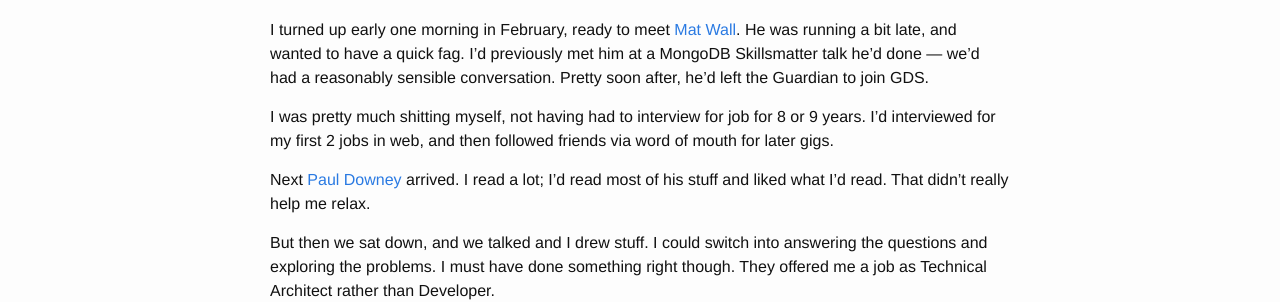
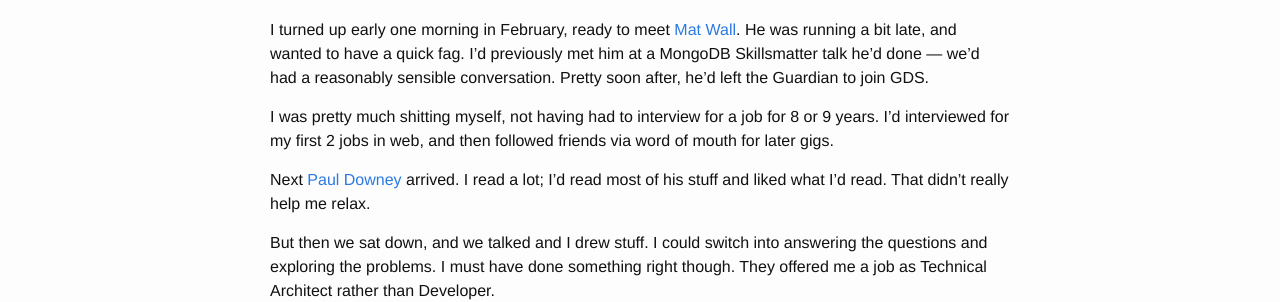
Before and after one commit to jabley/jamesabley.com, a Jekyll site: the page built from _posts/2016-01-21-gds-alumnus.md, in a window 1280 px wide. Shown: the part 425-727 px from the top of the page. Built offline with Jekyll 4.4.1, drawn with Linux system fonts in a browser that asks for light colours.

Commit message:
Minor grammar fix

```diff
--- a/_posts/2016-01-21-gds-alumnus.md
+++ b/_posts/2016-01-21-gds-alumnus.md
@@ -15,7 +15,7 @@
 
 I turned up early one morning in February, ready to meet [Mat Wall][matwall]. He was running a bit late, and wanted to have a quick fag. I'd previously met him at a MongoDB Skillsmatter talk he'd done --- we'd had a reasonably sensible conversation. Pretty soon after, he'd left the Guardian to join GDS.
 
-I was pretty much shitting myself, not having had to interview for job for 8 or 9 years. I'd interviewed for my first 2 jobs in web, and then followed friends via word of mouth for later gigs.
+I was pretty much shitting myself, not having had to interview for a job for 8 or 9 years. I'd interviewed for my first 2 jobs in web, and then followed friends via word of mouth for later gigs.
 
 Next [Paul Downey][psd] arrived. I read a lot; I'd read most of his stuff and liked what I'd read. That didn't really help me relax.
 
```
